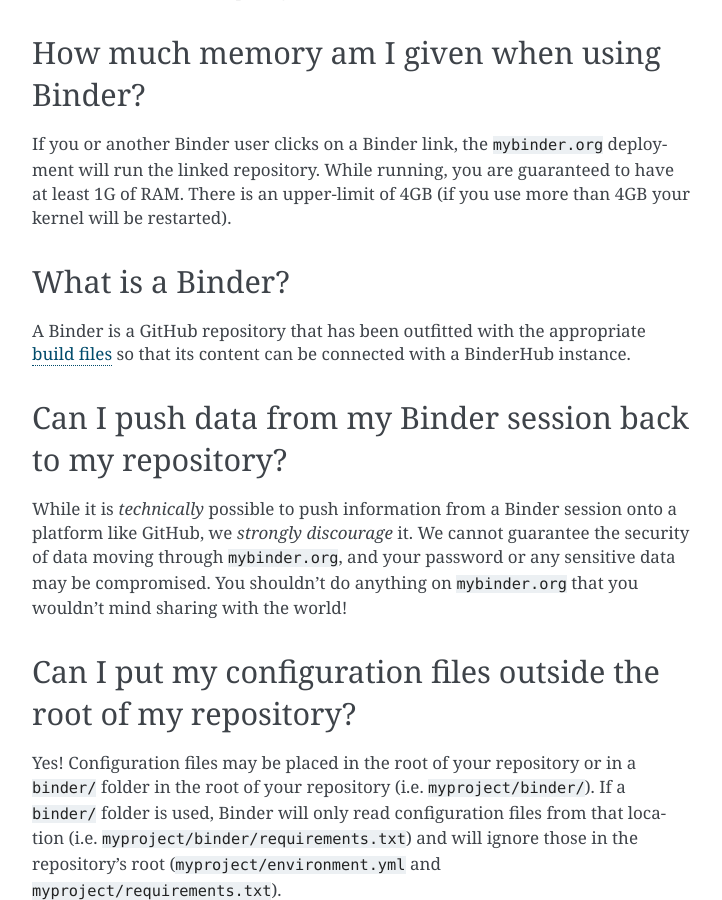
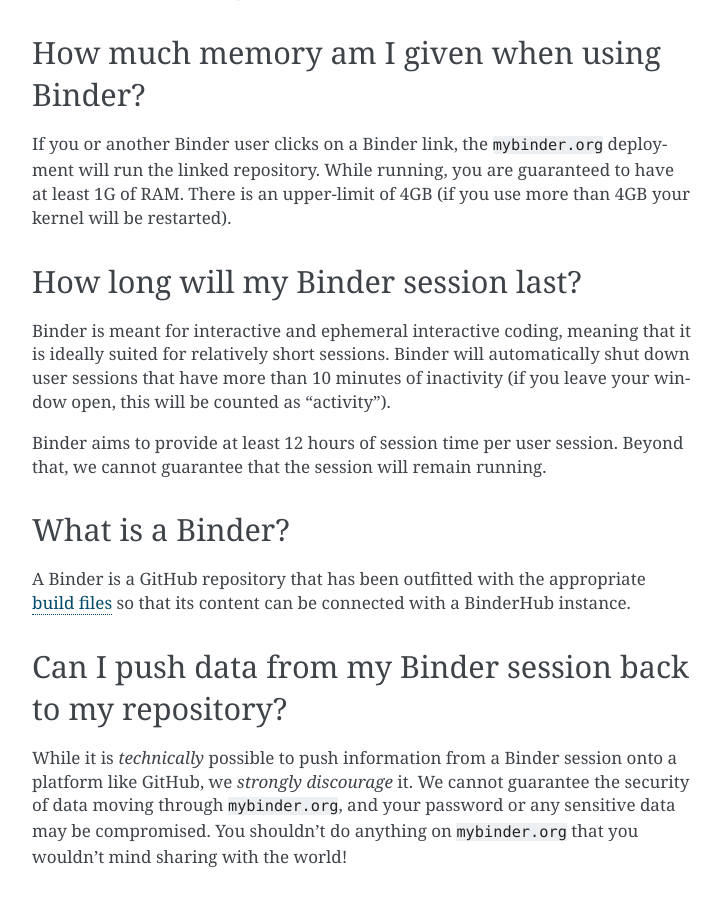
Before and after one commit to jupyterhub/mybinder.org-user-guide, a Sphinx documentation site: the page built from doc/faq.rst, in a window 1280 px wide and 900 px high, scrolled down 1256 px. Shown: the whole window, without its empty margins (388-1110 px from the left). Built offline with Sphinx 7.4.7, drawn with Linux system fonts in a browser that asks for light colours; some of the changed text lies outside the part shown.

Commit message:
user session times

```diff
--- a/doc/faq.rst
+++ b/doc/faq.rst
@@ -63,6 +63,17 @@
 deployment will run the linked repository. While running, you are guaranteed
 to have at least 1G of RAM. There is an upper-limit of 4GB (if you use more than
 4GB your kernel will be restarted).
+
+How long will my Binder session last?
+-------------------------------------
+
+Binder is meant for interactive and ephemeral interactive coding, meaning that
+it is ideally suited for relatively short sessions. Binder will automatically
+shut down user sessions that have more than 10 minutes of inactivity (if you
+leave your window open, this will be counted as "activity").
+
+Binder aims to provide at least 12 hours of session time per user session.
+Beyond that, we cannot guarantee that the session will remain running.
 
 What is a Binder?
 -----------------
```
